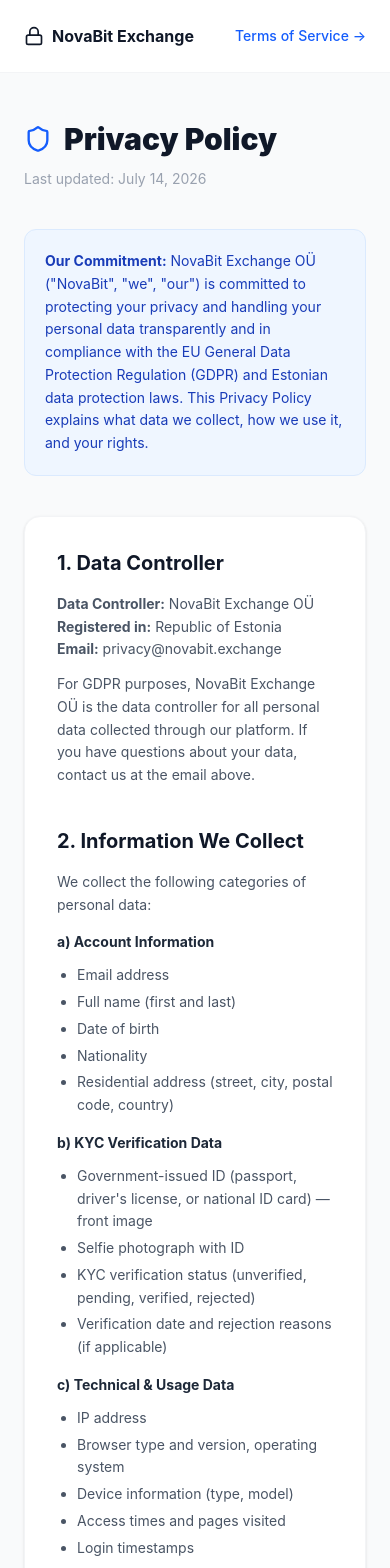
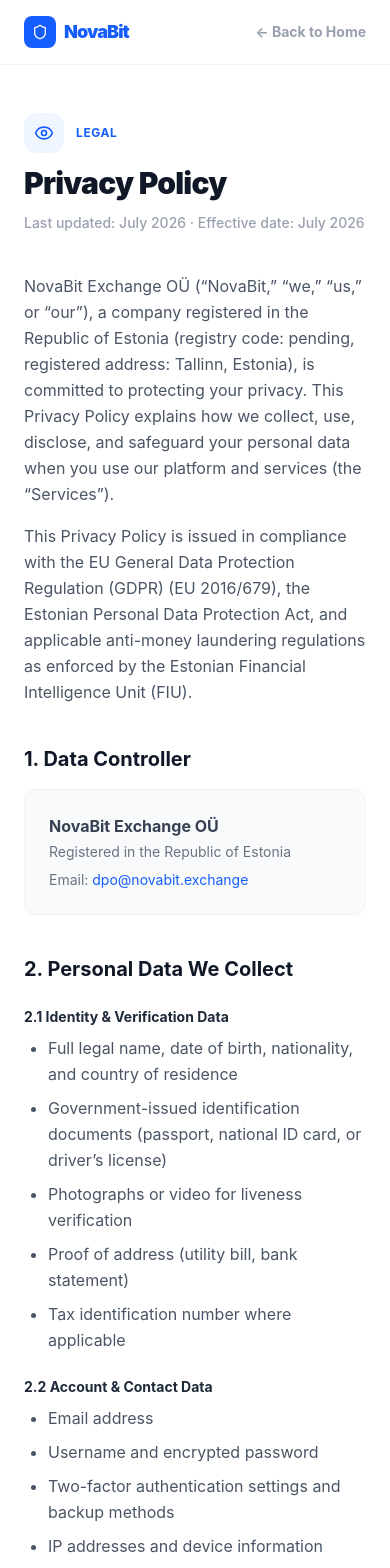
Before and after one commit to arvi00771/novabit-frontend, a React (Vite) app: page /privacy in a window 390 px wide. Shown: the top 1568 px of the page. Built offline with nearby package versions, Linux system fonts and the light colour scheme; no server answers.

Commit message:
Fix TypeScript errors for Vercel deployment + add Vercel config

```diff
--- a/src/pages/legal/PrivacyPage.tsx
+++ b/src/pages/legal/PrivacyPage.tsx
@@ -1,222 +1,225 @@
 import { Link } from 'react-router-dom';
-import { Shield, Lock } from 'lucide-react';
+import { Shield, Eye } from 'lucide-react';
 
-function Section({ id, title, children }: { id: string; title: string; children: React.ReactNode }) {
-  return (
-    <section id={id} className="mb-10">
-      <h2 className="text-xl font-bold text-gray-900 mb-4">{title}</h2>
-      <div className="text-sm text-gray-600 leading-relaxed space-y-3">{children}</div>
-    </section>
-  );
-}
+const LAST_UPDATED = 'July 2026';
+
+const H2: React.FC<{ children: React.ReactNode }> = ({ children }) => (
+  <h2 className="text-xl font-bold text-gray-900 mt-10 mb-4">{children}</h2>
+);
+const P: React.FC<{ children: React.ReactNode }> = ({ children }) => (
+  <p className="text-gray-600 leading-relaxed mb-4">{children}</p>
+);
+const UL: React.FC<{ children: React.ReactNode }> = ({ children }) => (
+  <ul className="list-disc pl-6 text-gray-600 leading-relaxed mb-4 space-y-2">{children}</ul>
+);
 
 export default function PrivacyPage() {
   return (
-    <div className="min-h-screen bg-gray-50">
-      {/* Header */}
-      <div className="bg-white border-b border-gray-100">
-        <div className="max-w-3xl mx-auto px-6 py-6 flex items-center justify-between">
-          <Link to="/" className="flex items-center gap-2 text-gray-900 hover:text-blue-600 transition-colors">
-            <Lock size={20} />
-            <span className="font-bold">NovaBit Exchange</span>
+    <div className="min-h-screen bg-white">
+      <header className="border-b border-gray-100 bg-white sticky top-0 z-30">
+        <div className="container mx-auto px-6 h-16 flex items-center justify-between">
+          <Link to="/" className="flex items-center gap-2">
+            <div className="w-8 h-8 bg-blue-600 rounded-lg flex items-center justify-center">
+              <Shield className="text-white" size={16} />
+            </div>
+            <span className="font-black text-lg tracking-tighter text-blue-600">NovaBit</span>
           </Link>
-          <Link to="/terms" className="text-sm text-blue-600 hover:text-blue-700 font-medium">
-            Terms of Service →
+          <Link to="/" className="text-sm font-bold text-gray-400 hover:text-blue-600 transition-colors">
+            &larr; Back to Home
           </Link>
         </div>
-      </div>
+      </header>
 
-      {/* Content */}
-      <div className="max-w-3xl mx-auto px-6 py-12">
+      <main className="container mx-auto px-6 py-12 max-w-3xl">
         <div className="mb-10">
-          <h1 className="text-3xl font-black text-gray-900 mb-3 flex items-center gap-3">
-            <Shield size={28} className="text-blue-600" />
-            Privacy Policy
-          </h1>
-          <p className="text-sm text-gray-400">Last updated: July 14, 2026</p>
+          <div className="flex items-center gap-3 mb-3">
+            <div className="w-10 h-10 bg-blue-50 rounded-xl flex items-center justify-center">
+              <Eye size={20} className="text-blue-600" />
+            </div>
+            <span className="text-xs font-bold text-blue-600 uppercase tracking-wider">Legal</span>
+          </div>
+          <h1 className="text-3xl lg:text-4xl font-black text-gray-900 tracking-tight mb-3">Privacy Policy</h1>
+          <p className="text-sm text-gray-400 font-medium">Last updated: {LAST_UPDATED} &middot; Effective date: {LAST_UPDATED}</p>
         </div>
 
-        <div className="bg-blue-50 border border-blue-100 rounded-xl p-5 mb-10 text-sm text-blue-800 leading-relaxed">
-          <strong>Our Commitment:</strong> NovaBit Exchange OÜ ("NovaBit", "we", "our") is committed to protecting your privacy and handling your personal data transparently and in compliance with the EU General Data Protection Regulation (GDPR) and Estonian data protection laws. This Privacy Policy explains what data we collect, how we use it, and your rights.
+        <P>
+          NovaBit Exchange O&Uuml; (&ldquo;NovaBit,&rdquo; &ldquo;we,&rdquo; &ldquo;us,&rdquo; or &ldquo;our&rdquo;), a company
+          registered in the Republic of Estonia (registry code: pending, registered address: Tallinn, Estonia), is committed
+          to protecting your privacy. This Privacy Policy explains how we collect, use, disclose, and safeguard your personal
+          data when you use our platform and services (the &ldquo;Services&rdquo;).
+        </P>
+        <P>
+          This Privacy Policy is issued in compliance with the EU General Data Protection Regulation (GDPR) (EU 2016/679),
+          the Estonian Personal Data Protection Act, and applicable anti-money laundering regulations as enforced by the
+          Estonian Financial Intelligence Unit (FIU).
+        </P>
+
+        <H2>1. Data Controller</H2>
+        <div className="bg-gray-50 rounded-xl p-6 border border-gray-100 mb-6">
+          <p className="text-gray-700 font-bold mb-1">NovaBit Exchange O&Uuml;</p>
+          <p className="text-gray-500 text-sm">Registered in the Republic of Estonia</p>
+          <p className="text-gray-500 text-sm mt-2">Email: <a href="mailto:dpo@novabit.exchange" className="text-blue-600 hover:underline">dpo@novabit.exchange</a></p>
         </div>
 
-        <div className="bg-white border border-gray-100 rounded-2xl p-8 shadow-sm">
-          <Section id="controller" title="1. Data Controller">
-            <p>
-              <strong>Data Controller:</strong> NovaBit Exchange OÜ<br />
-              <strong>Registered in:</strong> Republic of Estonia<br />
-              <strong>Email:</strong> privacy@novabit.exchange
-            </p>
-            <p>
-              For GDPR purposes, NovaBit Exchange OÜ is the data controller for all personal data collected through our platform. If you have questions about your data, contact us at the email above.
-            </p>
-          </Section>
+        <H2>2. Personal Data We Collect</H2>
+        <h3 className="text-sm font-bold text-gray-800 mt-6 mb-2">2.1 Identity &amp; Verification Data</h3>
+        <UL>
+          <li>Full legal name, date of birth, nationality, and country of residence</li>
+          <li>Government-issued identification documents (passport, national ID card, or driver&rsquo;s license)</li>
+          <li>Photographs or video for liveness verification</li>
+          <li>Proof of address (utility bill, bank statement)</li>
+          <li>Tax identification number where applicable</li>
+        </UL>
 
-          <Section id="collection" title="2. Information We Collect">
-            <p>We collect the following categories of personal data:</p>
+        <h3 className="text-sm font-bold text-gray-800 mt-6 mb-2">2.2 Account &amp; Contact Data</h3>
+        <UL>
+          <li>Email address</li>
+          <li>Username and encrypted password</li>
+          <li>Two-factor authentication settings and backup methods</li>
+          <li>IP addresses and device information</li>
+          <li>Browser type, operating system, and access timestamps</li>
+        </UL>
 
-            <h3 className="font-bold text-gray-800 text-sm mt-4">a) Account Information</h3>
-            <ul className="list-disc pl-5 space-y-1">
-              <li>Email address</li>
-              <li>Full name (first and last)</li>
-              <li>Date of birth</li>
-              <li>Nationality</li>
-              <li>Residential address (street, city, postal code, country)</li>
-            </ul>
+        <h3 className="text-sm font-bold text-gray-800 mt-6 mb-2">2.3 Financial &amp; Transaction Data</h3>
+        <UL>
+          <li>Wallet addresses and transaction history</li>
+          <li>Deposit and withdrawal records</li>
+          <li>Trading history (orders, fills, volume)</li>
+          <li>Staking participation and reward history</li>
+          <li>Bank account details for fiat processing</li>
+          <li>Source of funds declaration where required</li>
+        </UL>
 
-            <h3 className="font-bold text-gray-800 text-sm mt-4">b) KYC Verification Data</h3>
-            <ul className="list-disc pl-5 space-y-1">
-              <li>Government-issued ID (passport, driver's license, or national ID card) — front image</li>
-              <li>Selfie photograph with ID</li>
-              <li>KYC verification status (unverified, pending, verified, rejected)</li>
-              <li>Verification date and rejection reasons (if applicable)</li>
-            </ul>
+        <h3 className="text-sm font-bold text-gray-800 mt-6 mb-2">2.4 Technical &amp; Usage Data</h3>
+        <UL>
+          <li>Log data (access times, pages viewed, actions taken)</li>
+          <li>API usage patterns and rate limit events</li>
+          <li>Cookies and similar tracking technologies (see Section 8)</li>
+          <li>Device fingerprinting for fraud prevention</li>
+        </UL>
 
-            <h3 className="font-bold text-gray-800 text-sm mt-4">c) Technical & Usage Data</h3>
-            <ul className="list-disc pl-5 space-y-1">
-              <li>IP address</li>
-              <li>Browser type and version, operating system</li>
-              <li>Device information (type, model)</li>
-              <li>Access times and pages visited</li>
-              <li>Login timestamps</li>
-            </ul>
+        <H2>3. How We Use Your Data</H2>
+        <h3 className="text-sm font-bold text-gray-800 mt-4 mb-2">3.1 Legal Obligations (GDPR Art. 6(1)(c))</h3>
+        <UL>
+          <li>KYC identity verification as required by Estonian FIU regulations</li>
+          <li>Anti-money laundering (AML) and counter-terrorist financing (CTF) compliance</li>
+          <li>Transaction monitoring and suspicious activity reporting</li>
+          <li>Maintaining records for regulatory retention periods (minimum 5 years)</li>
+          <li>Responding to lawful requests from regulatory authorities</li>
+        </UL>
 
-            <h3 className="font-bold text-gray-800 text-sm mt-4">d) Transaction & Trading Data</h3>
-            <ul className="list-disc pl-5 space-y-1">
-              <li>Trading activity (orders, fills, cancellations)</li>
-              <li>Deposit and withdrawal records</li>
-              <li>Wallet balances and transaction history</li>
-              <li>Staking positions and rewards</li>
-            </ul>
-          </Section>
+        <h3 className="text-sm font-bold text-gray-800 mt-4 mb-2">3.2 Contract Performance (GDPR Art. 6(1)(b))</h3>
+        <UL>
+          <li>Creating and maintaining your account</li>
+          <li>Processing deposits, withdrawals, and trades</li>
+          <li>Calculating and distributing staking rewards</li>
+          <li>Providing customer support</li>
+          <li>Enforcing our Terms of Service</li>
+        </UL>
 
-          <Section id="usage" title="3. How We Use Your Data">
-            <p>We use your personal data for the following purposes:</p>
-            <ul className="list-disc pl-5 space-y-1">
-              <li><strong>Service Provision:</strong> To create and maintain your account, execute trades, process deposits and withdrawals, and provide staking services</li>
-              <li><strong>Legal Compliance:</strong> To fulfill our obligations under Estonian AML/KYC laws, including identity verification, transaction monitoring, and reporting to the Estonian Financial Intelligence Unit (FIU)</li>
-              <li><strong>Security & Fraud Prevention:</strong> To protect your account, detect and prevent fraudulent activity, and maintain platform security</li>
-              <li><strong>Communication:</strong> To send service-related notifications, security alerts, and account updates. We do not send marketing emails without consent</li>
-              <li><strong>Platform Improvement:</strong> To analyze usage patterns and improve our services</li>
-            </ul>
-          </Section>
+        <h3 className="text-sm font-bold text-gray-800 mt-4 mb-2">3.3 Legitimate Interests (GDPR Art. 6(1)(f))</h3>
+        <UL>
+          <li>Fraud detection and prevention</li>
+          <li>Platform security monitoring and threat detection</li>
+          <li>Improving and optimizing our Services</li>
+          <li>Marketing communications (with consent where required)</li>
+          <li>Internal analytics and reporting</li>
+        </UL>
 
-          <Section id="legal-basis" title="4. Legal Basis for Processing">
-            <p>Under GDPR, we process your personal data on the following legal bases:</p>
-            <ul className="list-disc pl-5 space-y-1">
-              <li><strong>Contract Performance (Art. 6(1)(b)):</strong> Processing necessary to provide our exchange services under our Terms of Service</li>
-              <li><strong>Legal Obligation (Art. 6(1)(c)):</strong> Processing required by Estonian AML/KYC regulations and FIU reporting requirements</li>
-              <li><strong>Legitimate Interest (Art. 6(1)(f)):</strong> Processing for fraud prevention, security monitoring, and platform improvement</li>
-              <li><strong>Consent (Art. 6(1)(a)):</strong> Where you have given specific consent (e.g., optional communications)</li>
-            </ul>
-          </Section>
+        <H2>4. Data Retention</H2>
+        <P>
+          We retain personal data only for as long as necessary to fulfill the purposes described in this Policy, unless
+          a longer retention period is required by applicable law. In accordance with Estonian AML regulations, identity
+          verification records and transaction data are retained for a minimum of five (5) years after termination of
+          the business relationship.
+        </P>
 
-          <Section id="sharing" title="5. Data Sharing & Third Parties">
-            <p>We share your data only as necessary and in compliance with applicable law:</p>
-            <ul className="list-disc pl-5 space-y-1">
-              <li><strong>Estonian Financial Intelligence Unit (FIU):</strong> Suspicious transaction reports as required by AML law</li>
-              <li><strong>Identity Verification Providers:</strong> Third-party services that assist in verifying identity documents (data processed under strict data processing agreements)</li>
-              <li><strong>Payment & Banking Partners:</strong> For fiat deposit and withdrawal processing</li>
-              <li><strong>Cloud Infrastructure:</strong> Hosting providers (Render, Cloudflare) — data stored and processed within EU/EEA</li>
-              <li><strong>Legal Authorities:</strong> When required by court order, subpoena, or other legal process</li>
-            </ul>
-            <p>
-              We never sell your personal data to third parties for marketing purposes.
-            </p>
-          </Section>
+        <H2>5. Data Sharing &amp; Disclosure</H2>
+        <P>We may share your personal data with:</P>
+        <UL>
+          <li><strong>Service Providers:</strong> Third-party vendors who assist us in providing the Services, including cloud hosting, KYC/identity verification, payment processing, and blockchain analytics. All providers are bound by data processing agreements (DPAs) per GDPR Art. 28.</li>
+          <li><strong>Regulatory Authorities:</strong> The Estonian Financial Intelligence Unit (FIU), Data Protection Inspectorate, law enforcement agencies, and courts as required by applicable law.</li>
+          <li><strong>Financial Institutions:</strong> Banking partners for fiat currency processing, subject to their own privacy policies.</li>
+          <li><strong>Corporate Transactions:</strong> In connection with a merger, acquisition, or sale of assets, your data may be transferred subject to appropriate safeguards.</li>
+        </UL>
+        <P>We do not sell your personal data to third parties.</P>
 
-          <Section id="retention" title="6. Data Retention">
-            <p>
-              We retain your personal data only as long as necessary:
-            </p>
-            <ul className="list-disc pl-5 space-y-1">
-              <li><strong>Account Data + KYC:</strong> For the duration of your account plus 5 years after account closure, as required by Estonian AML law (Money Laundering and Terrorist Financing Prevention Act)</li>
-              <li><strong>Transaction Records:</strong> 5 years from the date of the transaction</li>
-              <li><strong>Technical Logs:</strong> 12 months for security and operational purposes</li>
-              <li><strong>Audit Logs:</strong> 5 years for compliance audit trails</li>
-            </ul>
-            <p>
-              After retention periods expire, data is securely deleted or anonymized.
-            </p>
-          </Section>
+        <H2>6. International Data Transfers</H2>
+        <P>
+          Your personal data is primarily processed within the European Economic Area (EEA). Where we transfer data
+          outside the EEA, we ensure appropriate safeguards are in place, including European Commission adequacy
+          decisions, Standard Contractual Clauses (SCCs), or Binding Corporate Rules where applicable.
+        </P>
 
-          <Section id="rights" title="7. Your Rights (GDPR)">
-            <p>As a data subject under GDPR, you have the following rights:</p>
-            <ul className="list-disc pl-5 space-y-1">
-              <li><strong>Right of Access:</strong> Request a copy of your personal data we hold</li>
-              <li><strong>Right to Rectification:</strong> Correct inaccurate or incomplete data</li>
-              <li><strong>Right to Erasure ("Right to be Forgotten"):</strong> Request deletion of your data, subject to legal retention obligations</li>
-              <li><strong>Right to Restriction:</strong> Limit how we process your data in certain circumstances</li>
-              <li><strong>Right to Data Portability:</strong> Receive your data in a structured, machine-readable format</li>
-              <li><strong>Right to Object:</strong> Object to processing based on legitimate interests</li>
-              <li><strong>Right to Withdraw Consent:</strong> Withdraw consent at any time for processing based on consent</li>
-            </ul>
-            <p>
-              To exercise any of these rights, contact us at <strong>privacy@novabit.exchange</strong>. We will respond within 30 days as required by GDPR. You also have the right to lodge a complaint with the Estonian Data Protection Inspectorate (Andmekaitse Inspektsioon) or your local EU data protection authority.
-            </p>
-          </Section>
+        <H2>7. Your Rights</H2>
+        <P>Under the GDPR, you have the following rights:</P>
+        <UL>
+          <li><strong>Right of Access:</strong> Request a copy of your personal data</li>
+          <li><strong>Right to Rectification:</strong> Correct inaccurate or incomplete data</li>
+          <li><strong>Right to Erasure:</strong> Request deletion, subject to legal retention obligations</li>
+          <li><strong>Right to Restrict Processing:</strong> Limit processing in certain circumstances</li>
+          <li><strong>Right to Data Portability:</strong> Receive data in a structured, machine-readable format</li>
+          <li><strong>Right to Object:</strong> Object to processing based on legitimate interests</li>
+          <li><strong>Right to Withdraw Consent:</strong> Withdraw consent at any time</li>
+          <li><strong>Right to Lodge a Complaint:</strong> File a complaint with the Estonian Data Protection Inspectorate (Andmekaitse Inspektsioon) or your local authority</li>
+        </UL>
+        <P>To exercise your rights, contact us at <a href="mailto:dpo@novabit.exchange" className="text-blue-600 hover:underline">dpo@novabit.exchange</a>. We will respond within thirty (30) days.</P>
 
-          <Section id="cookies" title="8. Cookies & Tracking">
-            <p>
-              NovaBit uses only essential cookies necessary for platform operation:
-            </p>
-            <ul className="list-disc pl-5 space-y-1">
-              <li><strong>Authentication:</strong> Session tokens to keep you logged in</li>
-              <li><strong>Security:</strong> CSRF protection tokens</li>
-            </ul>
-            <p>
-              We do not use tracking cookies, analytics cookies, or advertising cookies. No third-party trackers are loaded on our platform.
-            </p>
-          </Section>
+        <H2>8. Cookies &amp; Tracking Technologies</H2>
+        <P>
+          NovaBit uses essential cookies required for platform operation, including session management and security.
+          We may also use analytics cookies to improve user experience. Non-essential cookies are placed only with
+          your consent. You can manage cookie preferences through your browser settings.
+        </P>
 
-          <Section id="security" title="9. Data Security">
-            <p>
-              We implement industry-standard security measures to protect your data:
-            </p>
-            <ul className="list-disc pl-5 space-y-1">
-              <li>Encryption in transit (TLS 1.3) and at rest (AES-256)</li>
-              <li>Cold storage for the majority of digital assets</li>
-              <li>Two-factor authentication (2FA) support</li>
-              <li>Role-based access controls with principle of least privilege</li>
-              <li>Regular security audits and penetration testing</li>
-              <li>Immutable audit logging for all compliance-relevant actions</li>
-            </ul>
-            <p>
-              While we take extensive precautions, no system is 100% secure. You play an important role — use strong passwords, enable 2FA, and never share your credentials.
-            </p>
-          </Section>
+        <H2>9. Data Security</H2>
+        <P>We implement appropriate technical and organizational measures to protect your personal data:</P>
+        <UL>
+          <li>Encryption in transit (TLS 1.3) and at rest (AES-256)</li>
+          <li>Multi-factor authentication for administrative access</li>
+          <li>Regular security audits and penetration testing</li>
+          <li>Access controls and role-based permissions</li>
+          <li>Incident response and breach notification procedures per GDPR Art. 33&amp;34</li>
+        </UL>
 
-          <Section id="transfers" title="10. International Data Transfers">
-            <p>
-              Your personal data is stored and processed on servers located within the European Union / European Economic Area (EU/EEA). We do not transfer personal data outside the EU/EEA unless adequate safeguards are in place (such as Standard Contractual Clauses or an adequacy decision by the European Commission).
-            </p>
-          </Section>
+        <H2>10. Automated Decision-Making</H2>
+        <P>
+          NovaBit may use automated decision-making for fraud detection, transaction monitoring, and risk scoring
+          as required for AML compliance. Where such processing produces legal effects, you have the right to human
+          intervention and to contest the decision under GDPR Art. 22.
+        </P>
 
-          <Section id="changes" title="11. Changes to This Policy">
-            <p>
-              We may update this Privacy Policy from time to time. Material changes will be communicated via email or platform notification at least 14 days before taking effect. The "Last updated" date at the top of this page reflects the most recent revision.
-            </p>
-          </Section>
+        <H2>11. Children&rsquo;s Privacy</H2>
+        <P>
+          Our Services are not directed to individuals under 18. We do not knowingly collect personal data from
+          children and will delete any such information if discovered.
+        </P>
 
-          <Section id="contact-privacy" title="12. Contact & Complaints">
-            <p>
-              For privacy-related inquiries or to exercise your data rights:
-            </p>
-            <p>
-              <strong>Email:</strong> privacy@novabit.exchange<br />
-              <strong>Postal:</strong> NovaBit Exchange OÜ, Estonia
-            </p>
-            <p className="mt-4 text-gray-500 italic">
-              You have the right to lodge a complaint with the Estonian Data Protection Inspectorate at{' '}
-              <a href="https://www.aki.ee" target="_blank" rel="noopener noreferrer" className="text-blue-600 underline">www.aki.ee</a> if you believe your data rights have been violated.
-            </p>
-          </Section>
+        <H2>12. Changes to This Policy</H2>
+        <P>
+          We may update this Privacy Policy from time to time. Material changes will be communicated via email or
+          platform notice. Continued use after modifications constitutes acceptance.
+        </P>
+
+        <H2>13. Contact &amp; Complaints</H2>
+        <div className="bg-gray-50 rounded-xl p-6 border border-gray-100 mb-4">
+          <p className="text-gray-700 font-bold mb-1">Data Protection Officer</p>
+          <p className="text-gray-500 text-sm">Email: <a href="mailto:dpo@novabit.exchange" className="text-blue-600 hover:underline">dpo@novabit.exchange</a></p>
+          <p className="text-gray-500 text-sm mt-1">NovaBit Exchange O&Uuml;</p>
         </div>
+        <div className="bg-gray-50 rounded-xl p-6 border border-gray-100 mb-8">
+          <p className="text-gray-700 font-bold mb-1">Estonian Data Protection Inspectorate</p>
+          <p className="text-gray-500 text-sm">Andmekaitse Inspektsioon</p>
+          <p className="text-gray-500 text-sm">V&auml;ike-Ameerika 19, 10129 Tallinn, Estonia</p>
+          <p className="text-gray-500 text-sm">Phone: +372 627 4135 | <a href="https://www.aki.ee" className="text-blue-600 hover:underline" target="_blank" rel="noopener noreferrer">www.aki.ee</a></p>
+        </div>
+      </main>
 
-        <p className="text-xs text-gray-400 text-center mt-10">
-          © {new Date().getFullYear()} NovaBit Exchange OÜ. All rights reserved.
-        </p>
-      </div>
+      <footer className="border-t border-gray-100 py-8">
+        <div className="container mx-auto px-6 text-center">
+          <p className="text-xs text-gray-400">&copy; 2026 NovaBit Exchange O&Uuml;. All rights reserved. Registered in Estonia.</p>
+        </div>
+      </footer>
     </div>
   );
 }
--- a/src/pages/legal/TermsPage.tsx
+++ b/src/pages/legal/TermsPage.tsx
@@ -1,5 +1,5 @@
 import { Link } from 'react-router-dom';
-import { Shield, Scale, FileText } from 'lucide-react';
+import { Shield, Scale } from 'lucide-react';
 
 const LAST_UPDATED = 'July 2026';
 
```
Also changed, not shown: src/pages/admin/AdminPage.tsx (+4 -18 lines), src/pages/wallet/DepositPage.tsx (+47 -9 lines).
